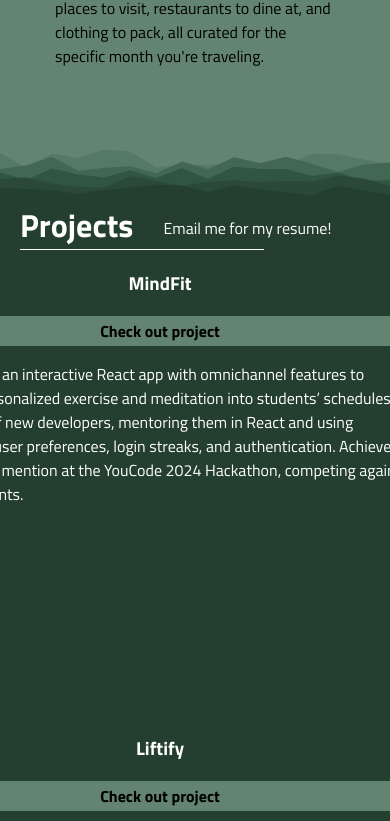
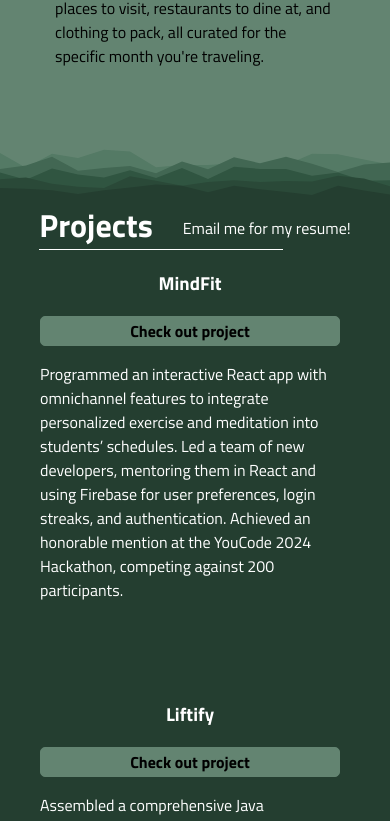
Before and after one commit to youngconnorr/PortfolioWebsite, a React (Vite) app: page / in a window 390 px wide. Shown: the part 1156-1977 px from the top of the page. Built offline with nearby package versions, Linux system fonts and the light colour scheme.

Commit message:
finished responsive design

```diff
--- a/src/App.css
+++ b/src/App.css
@@ -405,16 +405,25 @@ section {
   .intro-img {
     display: none;
   }
+  .vertical-line {
+    border: none;
+    display: none;
+  }
 }
 
-@media only screen and (max-width: 414px) {
+@media only screen and (max-width: 430px) {
   .intro-img {
     display: none;
+  }
+
+  .intro-section-1 {
+    margin-left: 40px;
   }
 
   .typing-container {
     margin-bottom: 0px;
     padding-right: 0px;
+    font-size: 3em;
     border-right: 0.15em solid black;
     animation: typing 2s steps(40, end), blink-caret 0.75s step-end infinite;
   }
@@ -436,7 +445,8 @@ section {
   }
 
   .single-project {
-    width: 280px;
+    padding: 0;
+    margin: 0;
   }
 
   .map-projects {
@@ -447,6 +457,10 @@ section {
     width: 280px;
   }
 
+  .text-section {
+    width: 300px;
+  }
+
   .description-project {
     display: flex;
     flex-direction: column;
@@ -455,7 +469,8 @@ section {
   }
 
   .projects-section {
-    width: 400px;
+    /* width: 80px; */
+    margin-left: 40px;
   }
 
   .school-section {
@@ -481,6 +496,7 @@ section {
 
   .vertical-line {
     border: none;
+    display: none;
   }
 
   .hidden {
@@ -499,3 +515,13 @@ section {
     height: 80vh;
   }
 }
+
+@media only screen and (max-width: 390px) {
+  .intro-section-1 {
+    margin-left: 20px;
+  }
+
+  .projects-section {
+    margin-left: -10px;
+  }
+}
--- a/src/App.tsx
+++ b/src/App.tsx
@@ -119,7 +119,7 @@ function App() {
       </section>
       <div className="spacer layer2"></div>
 
-      <section className="dark-green font-white">
+      <section className="dark-green font-white ">
         <div className="projects-section">
           <div style={{ display: "flex" }}>
             <h2
```
